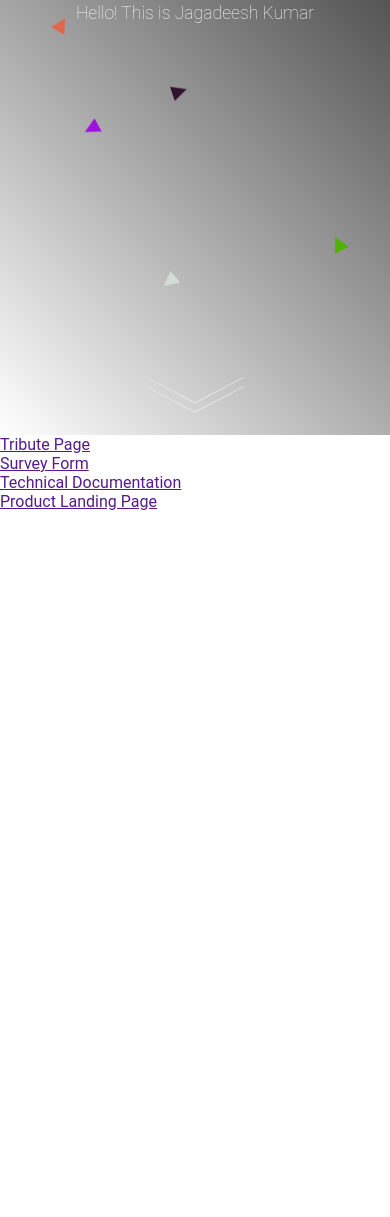
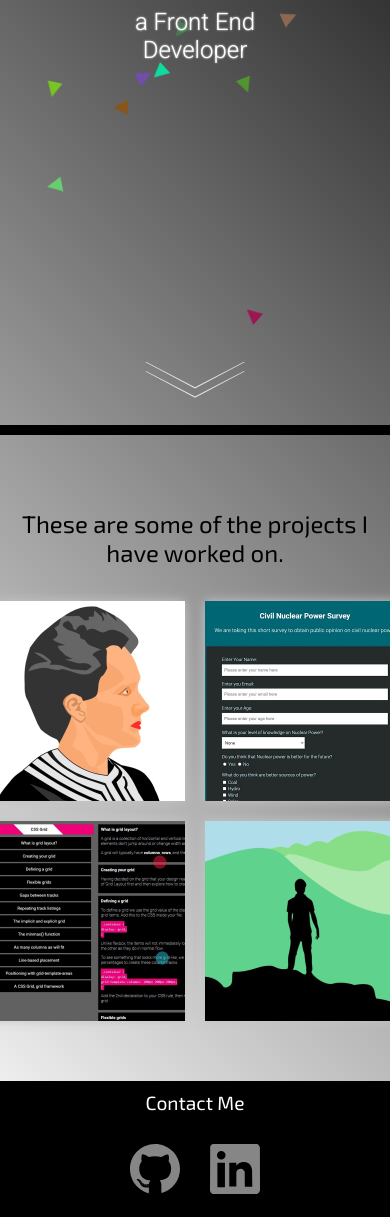
Before and after one commit to thinkingape46/FreeCodeCamp_personal-portfolio-webpage, a plain HTML site: page index.html in a window 390 px wide. Shown: the part 409-1626 px from the top of the page. Before the commit the page ends 920 px from the top, so only its background shows below. Drawn offline with Linux system fonts and the light colour scheme.

Commit message:
site looks OK, but needs lot of improvments

```diff
--- a/assets/scripts/scripts.js
+++ b/assets/scripts/scripts.js
@@ -1,4 +1,7 @@
 let welcomeSection = document.getElementById("welcome-section");
+let navlinks = document.querySelectorAll(".nav-link");
+let projectTile = document.querySelectorAll(".project-tile");
+
 
 function numGenerator (maxNum) {
     let randomNumber = Math.floor(Math.random() * (maxNum + 1));
@@ -17,7 +20,7 @@ function insertTriangles() {
     let i;
 
     if (window.innerWidth <= 400) {
-        var triangles = 10;
+        var triangles = 15;
     }
     else if (window.innerWidth <= 768 && window.innerWidth > 400) {
         var triangles = 20;
@@ -101,4 +104,14 @@ function changeTriangleColor() {
     }
 }
 
-setInterval(changeTriangleColor, 5000);
+setInterval(changeTriangleColor, 2000);
+
+// Display the name of the project //
+projectTile.forEach(e => {
+    e.addEventListener('mouseover', el => {
+        el.currentTarget.children[1].classList.add("project-title--show");
+    });
+    e.addEventListener('mouseout', el => {
+        el.currentTarget.children[1].classList.remove("project-title--show");
+    })
+})
--- a/assets/styles/styles.css
+++ b/assets/styles/styles.css
@@ -5,14 +5,16 @@ html {
 body {
     font-family: 'roboto', sans-serif;
     margin: 0;
+    background: linear-gradient(45deg, #fff, #000);
 }
 
 #navbar {
     position: fixed;
     width: 100vw;
     display: flex;
-    z-index: 2;
-    height: 75px;
+    z-index: 4;
+    height: 60px;
+    background-color: black;
 }
 .nav-list {
     display: flex;
@@ -37,7 +39,7 @@ body {
 .nav-list_item {
     list-style: none;
     display: inline-block;
-    padding: 24px 15px 10px 10px;
+    padding: 15px 30px;
     font-size: 1.2rem;
     font-weight: 300;
 }
@@ -51,17 +53,30 @@ body {
     position: relative;
     height: 100vh;
     width: 100vw;
-    background: linear-gradient(45deg, #fff, #000);
+    border-bottom: 10px solid #000;
+    box-sizing: border-box;
     margin: 0;
     overflow: hidden;
-    display: flex;
 }
+.welcome-section_text {
+position: absolute;
+top: 50%;
+left: 50%;
+transform: translateX(-50%) translateY(-50%);
+text-align: center;
+z-index: 3;
+font-weight: 200;
+}
+
 #welcome-section_heading {
-    margin: auto;
     font-size: 2.5rem;
-    text-align: center;
     font-weight: 200;
-    z-index: 3;
+    text-shadow: 0 0 5px #fff;
+}
+#welcome-section_sub-heading {
+    font-size: 1.5rem;
+    font-weight: 200;
+    text-shadow: 0 0 2px #fff;
 }
 @media (max-width: 400px) {
     #welcome-section_heading {
@@ -72,21 +87,20 @@ body {
     border: none;
     height: 15px;
     width: 15px;
-    transition: all 5s linear;
+    transition: all 2s linear;
 }
 .arrow-double-link {
     position: absolute;
     bottom: 15px;
     left: 50%;
     transform: translateX(-50%);
-    width: 243px;
-    height: 119px;
+    height: 40px;
     animation: arrow-animation 1s ease-in-out infinite;
 }
 @keyframes arrow-animation {
-    0% {bottom: 15px;}
+    0% {bottom: 20px;}
     50% {bottom: 30px;}
-    100% {bottom: 15px;}
+    100% {bottom: 20px;}
 }
 @media (max-width: 400px) {
     .arrow-double-link {
@@ -98,3 +112,113 @@ body {
     height: 100%;
     width: 100%;
 }
+
+/* Project Section start */
+#projects {
+    padding: 40px 0px;
+    box-sizing: border-box;
+    margin: auto;
+}
+.projects_text {
+    font-family: 'exo 2', sans-serif;
+    text-align: center;
+    font-size: 1.5rem;
+    padding: 10px;
+    color: #000;
+}
+.project-grid {
+    display: grid;
+    width: 50%;
+    grid-template-columns: 200px 200px;
+    justify-content: center;
+    grid-template-rows: 200px 200px;
+    gap: 20px 20px;
+    margin: auto;
+    justify-items: stretch;
+}
+.project-tile {
+    position: relative;
+    overflow: hidden;
+    box-shadow: 0 0 10px rgb(197, 196, 196);
+}
+.project-link {
+    display: block;
+    overflow: hidden;
+    height: 100%;
+    width: 100%;
+}
+.project-image {
+    height: 100%;
+    width: 100%;
+    transition: all 0.2s ease-out;
+}
+.project-image:hover {
+    transform: scale(1.05);
+}
+.project-title {
+    position: absolute;
+    display: block;
+    width: 100%;
+    margin: 0;
+    height: 40px;
+    line-height: 40px;
+    bottom: -100%;
+    color: #fff;
+    background-color: #000;
+    text-align: center;
+    transition: all 0.2s ease-out;
+}
+.project-title--show {
+    bottom: 0%;
+}
+/* Project Section end */
+
+/* Footer social start */
+#footer {
+    font-family: 'exo 2', sans-serif;
+    background-color:#000;
+    display: flex;
+    flex-direction: column;
+    color: #fff;
+}
+.about-us {
+    margin: 10px auto;
+}
+.footer_sub-heading {
+    padding: 5px;
+}
+.footer-social {
+    box-sizing: border-box;
+    margin: 10px auto;
+    display: flex;
+}
+.profile-link {
+    padding: 10px;
+}
+.social-icon {
+    width: 50px;
+}
+.text {
+    margin: 5px auto;
+}
+.text--narrow {
+    /* To reduce the width of text column */
+    width: 75%;
+}
+.text--center {
+    text-align: center;
+}
+.text--large {
+    /* meant for sub-heading */
+    font-size: 1.2rem;
+}
+@media (max-width: 650px) {
+    .social-icon--footer {
+        margin: 0 5px;
+       }
+}
+.section_about-us {
+    padding: 10px 0;
+}
+
+/* Footer social end */
--- a/index.html
+++ b/index.html
@@ -3,38 +3,62 @@
 <head>
     <meta charset="UTF-8">
     <meta name="viewport" content="width=device-width, initial-scale=1.0">
+    <link href="https://fonts.googleapis.com/css2?family=Roboto:wght@300;400;700&amp;display=swap" rel="stylesheet">
+    <link href="https://fonts.googleapis.com/css2?family=Exo+2:ital,wght@0,100;0,200;0,300;0,400;0,600;0,700;1,100&amp;display=swap" rel="stylesheet">
     <link rel="stylesheet" href="assets/styles/styles.css">
     <title>FreeCodeCamp Personal Portfolio</title>
 </head>
 <body>
     <nav id="navbar">
         <ul class="nav-list">
+            <li class="nav-list_item"><a class="nav-link" href="#welcome-section">About Me</a></li>
             <li class="nav-list_item"><a class="nav-link" href="#projects">Portfolio</a></li>
-            <li class="nav-list_item"><a class="nav-link" href="#">Contact</a></li>
+            <li class="nav-list_item"><a class="nav-link" href="#footer">Contact</a></li>
         </ul>
     </nav>
     <section id="welcome-section">
-        <h1 id="welcome-section_heading">Hello! This is Jagadeesh Kumar</h1>
+        <div class="welcome-section_text">
+            <h1 id="welcome-section_heading">Hello! This is Jagadeesh Kumar</h1>
+            <h3 id="welcome-section_sub-heading">a Front End Developer</h3>
+        </div>
+
         <a href="#projects" class="arrow-double-link"><img src="assets/images/arrow-double.svg" alt="" class="arrow-button"></a>
     </section>
 
     <section id="projects">
-        <section class="project-tile">
-            <a href="" class="project-link">Tribute Page</a>
-        </section>
-        <section class="project-tile">
-            <a href="" class="project-link">Survey Form</a>
-        </section>
-        <section class="project-tile">
-            <a href="" class="project-link">Technical Documentation</a>
-        </section>
-        <section class="project-tile">
-            <a href="" class="project-link">Product Landing Page</a>
-        </section>
-        <footer id="footer">
-            <a target="_blank" href="https://github.com/thinkingape46" id="profile-link"></a>
-        </footer>
+        <p class="projects_text">These are some of the projects I have worked on.</p>
+        <div class="project-grid">
+            <div class="project-tile">
+                <a href="https://thinkingape46.github.io/FreeCodeCamp_Marie-Curie-tribute-page/" target="_blank" class="project-link"><img class="project-image" src="assets/images/tribute-page.jpg" alt="tribute page thumbnail"></a>
+                <p class="project-title">Tribute Page</p>
+            </div>
+            <div class="project-tile">
+                <a href="https://thinkingape46.github.io/FreeCodeCamp_survey-form/" target="_blank" class="project-link"><img class="project-image" src="assets/images/survey-form.jpg" alt="survey form thumbnail"></a>
+                <p class="project-title">Survey Form</p>
+            </div>
+            <div class="project-tile">
+                <a href="https://thinkingape46.github.io/FreeCodeCamp_technical-documentation/" target="_blank" class="project-link"><img class="project-image" src="assets/images/technical-documentation.jpg" alt="technical documentation thumbnail"></a>
+                <p class="project-title">Technical Documentation</p>
+            </div>
+            <div class="project-tile">
+                <a href="https://thinkingape46.github.io/FreeCodeCamp_product-landing-page/" target="_blank" class="project-link"><img class="project-image" src="assets/images/travel-site.jpg" alt="product landing page thumbnail"></a>
+                <p class="project-title">Product Landing Page</p>
+            </div>
+            <div id="footer">
+                <a target="_blank" href="https://github.com/thinkingape46" id="profile-link"></a>
+            </div>
+        </div>
     </section>
+
+    <footer id="footer">
+        <div class="footer_sub-heading">
+            <p class="text text--narrow text--large text--center">Contact Me</p>
+        </div>
+        <div class="footer-social">
+            <a target="_blank" href="https://github.com/thinkingape46" id="profile-link" class="profile-link"><img src="assets/images/github.svg" alt="github icon" class="github social-icon social-icon--footer"></a>
+            <a target="_blank" href="https://www.linkedin.com/in/jagadeesh59621/" class="profile-link"><img src="assets/images/linkedin.svg" alt="linkedin icon" class="linkedin social-icon social-icon--footer"></a>
+        </div>
+    </footer>
 
 
     <script src="https://cdn.freecodecamp.org/testable-projects-fcc/v1/bundle.js"></script>
```
Also changed, not shown: assets/images/github.svg (added), assets/images/linkedin.svg (added), assets/images/survey-form.jpg (added), assets/images/technical-documentation.jpg (added), assets/images/travel-site.jpg (added), assets/images/tribute-page.jpg (added), assets/images/tribute-page.svg (added).
